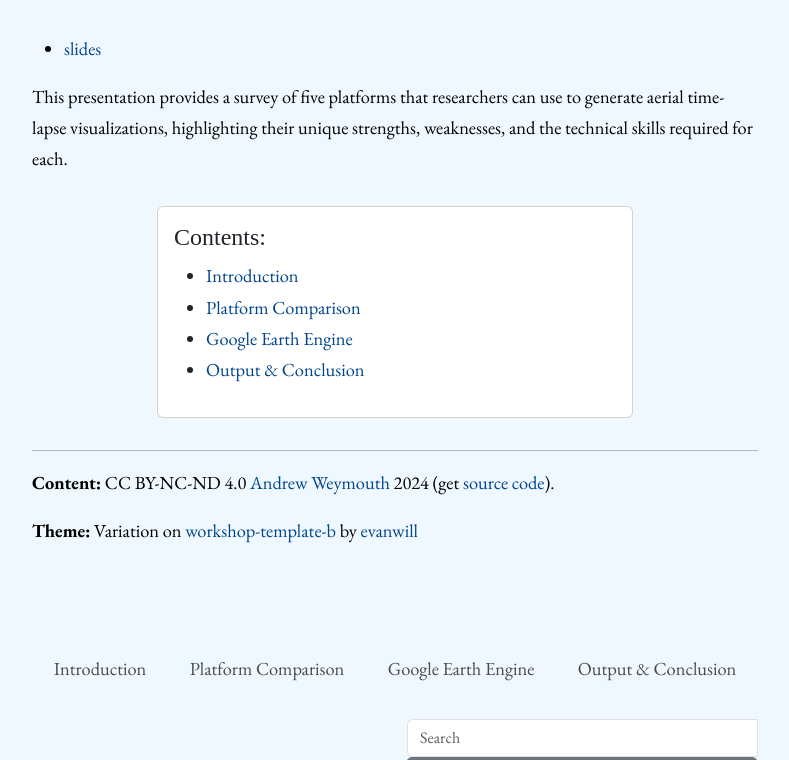
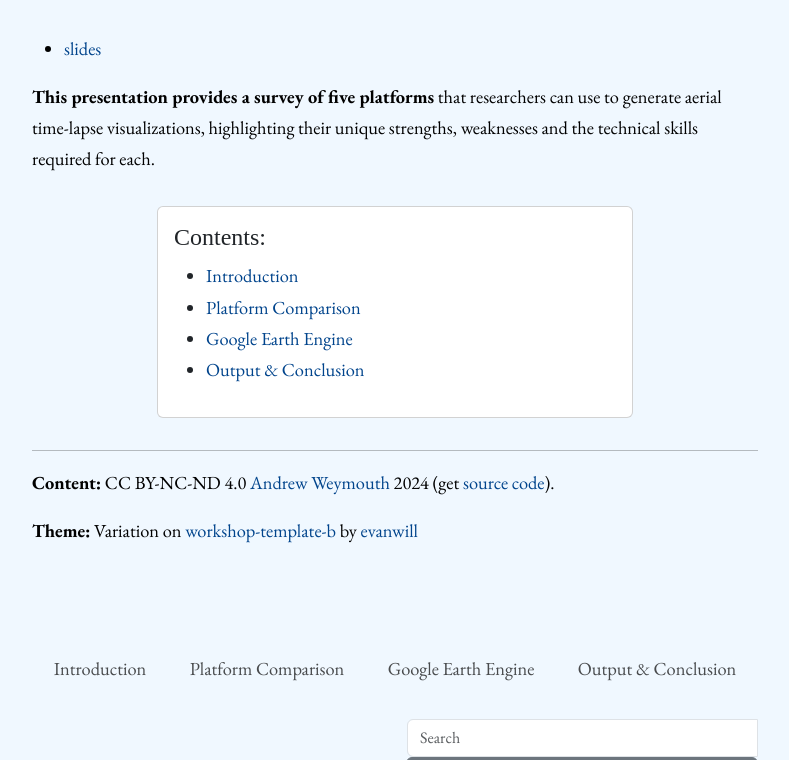
Before and after one commit to aweymo-ui/aerial_timelapse, a Jekyll site: the page built from index.md, in a window 1280 px wide, cut to the strip 425-1185 px from the top of the page. Shown: the whole strip, without its empty margins (245-1034 px from the left). Built offline with Jekyll 4.4.1, drawn with Linux system fonts in a browser that asks for light colours; some web fonts are replaced.

Commit message:
bits n bobs

```diff
--- a/index.md
+++ b/index.md
@@ -8,7 +8,7 @@ gallery: true
 
 * [slides](https://indd.adobe.com/view/b44e37fa-8f53-454c-9103-e17d5fcd8a59){:target="_blank" rel="noopener"}
 
-This presentation provides a survey of five platforms that researchers can use to generate aerial time-lapse visualizations, highlighting their unique strengths, weaknesses, and the technical skills required for each.
+**This presentation provides a survey of five platforms** that researchers can use to generate aerial time-lapse visualizations, highlighting their unique strengths, weaknesses and the technical skills required for each.
 
 {% include toc.html %}
 
```
Also changed, not shown: README.md.
